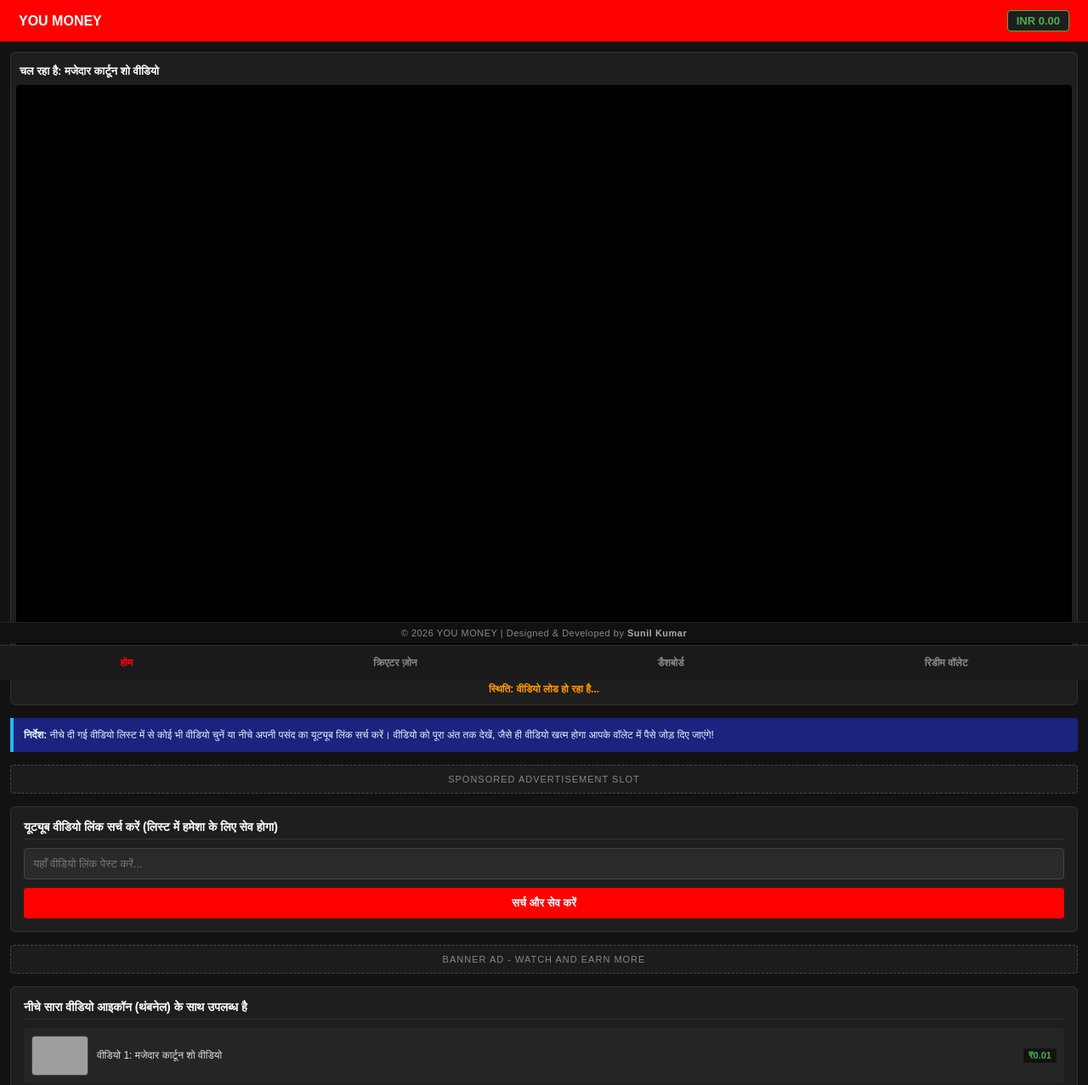
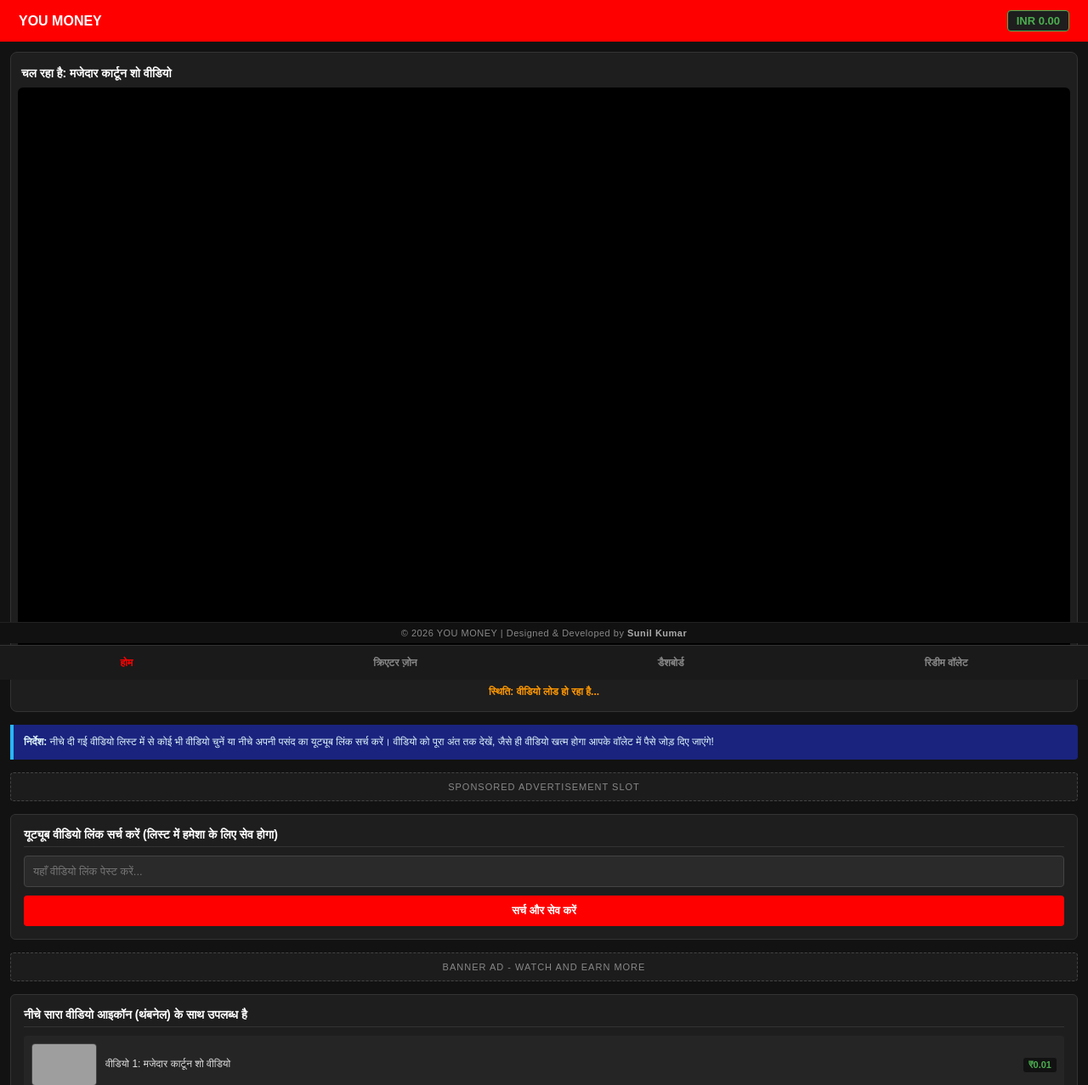
Before and after one commit to youmoney2026/youmoney-, a plain HTML site: page index.html in a window 1280 px wide. Shown: the top 1277 px of the page at 85% size. Drawn offline with Linux system fonts and the light colour scheme; grey boxes are pictures that could not be loaded.

Commit message:
Update index.html

```diff
--- a/index.html
+++ b/index.html
@@ -3,7 +3,7 @@
 <head>
     <meta charset="UTF-8">
     <meta name="viewport" content="width=device-width, initial-scale=1.0">
-    <title>You Money - Professional</title>
+    <title>You Money Professional</title>
     <style>
         body {
             font-family: Arial, sans-serif;
@@ -42,7 +42,6 @@
         .container {
             padding: 12px;
         }
-
         .page-instruction {
             background-color: #1a237e;
             border-left: 4px solid #29b6f6;
@@ -54,7 +53,6 @@
             border-radius: 0 4px 4px 0;
             line-height: 1.4;
         }
-
         .ad-slot {
             background-color: #1c1c1c;
             border: 1px dashed #444;
@@ -67,7 +65,6 @@
             text-transform: uppercase;
             letter-spacing: 1px;
         }
-
         .box-container {
             background-color: #1e1e1e;
             padding: 15px;
@@ -117,12 +114,11 @@
             width: 100%;
             margin-top: 10px;
         }
-
         .video-card {
             background-color: #1e1e1e;
             margin-bottom: 15px;
-            padding: 6px;
-            border-radius: 6px;
+            padding: 8px;
+            border-radius: 8px;
             border: 1px solid #333;
             width: 100%;
             box-sizing: border-box;
@@ -133,7 +129,7 @@
             padding-bottom: 56.25%;
             height: 0;
             background-color: #000;
-            border-radius: 4px;
+            border-radius: 6px;
             overflow: hidden;
         }
         .video-wrapper iframe {
@@ -144,30 +140,27 @@
             height: 100% !important;
             border: none;
         }
-
         .video-title {
-            font-size: 13px;
+            font-size: 14px;
             margin: 8px 4px;
             color: #ffffff;
             font-weight: bold;
         }
-
         .status-text {
             font-size: 12px;
             color: #ff9800;
-            margin: 5px 0;
+            margin: 8px 0;
             font-weight: bold;
             text-align: center;
         }
         .success-text {
             font-size: 13px;
             color: #4caf50;
-            margin: 5px 0;
+            margin: 8px 0;
             font-weight: bold;
             display: none;
             text-align: center;
         }
-
         .playlist-item {
             display: flex;
             align-items: center;
@@ -183,8 +176,8 @@
             background-color: #2a2a2a;
         }
         .playlist-thumb {
-            width: 65px;
-            height: 45px;
+            width: 75px;
+            height: 48px;
             border-radius: 4px;
             margin-right: 10px;
             object-fit: cover;
@@ -214,7 +207,6 @@
             border-radius: 3px;
             white-space: nowrap;
         }
-
         .info-note {
             background-color: #2a1f1f;
             border-left: 4px solid #ff0000;
@@ -247,7 +239,6 @@
             color: #4caf50;
             font-weight: bold;
         }
-
         .qr-placeholder-box {
             width: 200px;
             height: 200px;
@@ -269,7 +260,6 @@
             text-align: center;
             line-height: 1.4;
         }
-
         .app-footer-credit {
             position: fixed;
             bottom: 43px;
@@ -287,7 +277,6 @@
         .app-footer-credit strong {
             color: #aaa;
         }
-
         .bottom-nav {
             position: fixed;
             bottom: 0;
@@ -330,9 +319,7 @@
 
     <div class="container">
 
-        <!-- PAGE 1: होम पेज -->
         <div id="page-home" class="app-page active">
-
             <div class="video-card" id="top-player-anchor">
                 <p class="video-title" id="display-title">चल रहा है: लोड हो रहा है...</p>
                 <div class="video-wrapper">
@@ -364,7 +351,6 @@
             <div class="ad-slot" id="ad-bottom">SPONSORED LINKS & ADS</div>
         </div>
 
-        <!-- PAGE 2: क्रिएटर ज़ोन -->
         <div id="page-creator" class="app-page">
             <div class="page-instruction">
                 <strong>निर्देश:</strong> यदि आप एक यूट्यूबर या क्रिएटर हैं, तो अपने वीडियो का टाइटल और लिंक यहाँ डालें ताकि दूसरे यूज़र्स उसे देखकर व्यूज बढ़ा सकें।
@@ -392,7 +378,6 @@
             </div>
         </div>
 
-        <!-- PAGE 3: क्रिएटर डैशबोर्ड -->
         <div id="page-dashboard" class="app-page">
             <div class="page-instruction">
                 <strong>निर्देश:</strong> यह आपका पर्सनल ट्रैकिंग बोर्ड है। आपके अपलोड किए गए वीडियो के व्यूज यहाँ दिखाई देंगे।
@@ -400,7 +385,7 @@
 
             <div class="box-container">
                 <p class="box-title">क्रिएटर डैशबोर्ड</p>
-                <p class="video-title" style="color: #aaa;">आपके वीडियो की लाइव प्रोग्रेस रिपोर्ट:</p>
+                <p class="video-title" style="color: #aaa;">आपके वीडियो की live प्रोग्रेस रिपोर्ट:</p>
 
                 <div class="dashboard-grid">
                     <div class="dash-card">
@@ -415,7 +400,6 @@
             </div>
         </div>
 
-        <!-- PAGE 4: वॉलेट और रिडीम पेज -->
         <div id="page-wallet" class="app-page">
             <div class="page-instruction">
                 <strong>निर्देश:</strong> यहाँ आप अपनी कुल कमाई देख सकते हैं। जब आपका बैलेंस न्यूनतम ₹10.00 तक पहुँच जाए, तो नीचे अपना UPI ID डालें और पेमेंट रिक्वेस्ट सबमिट करें।
```
